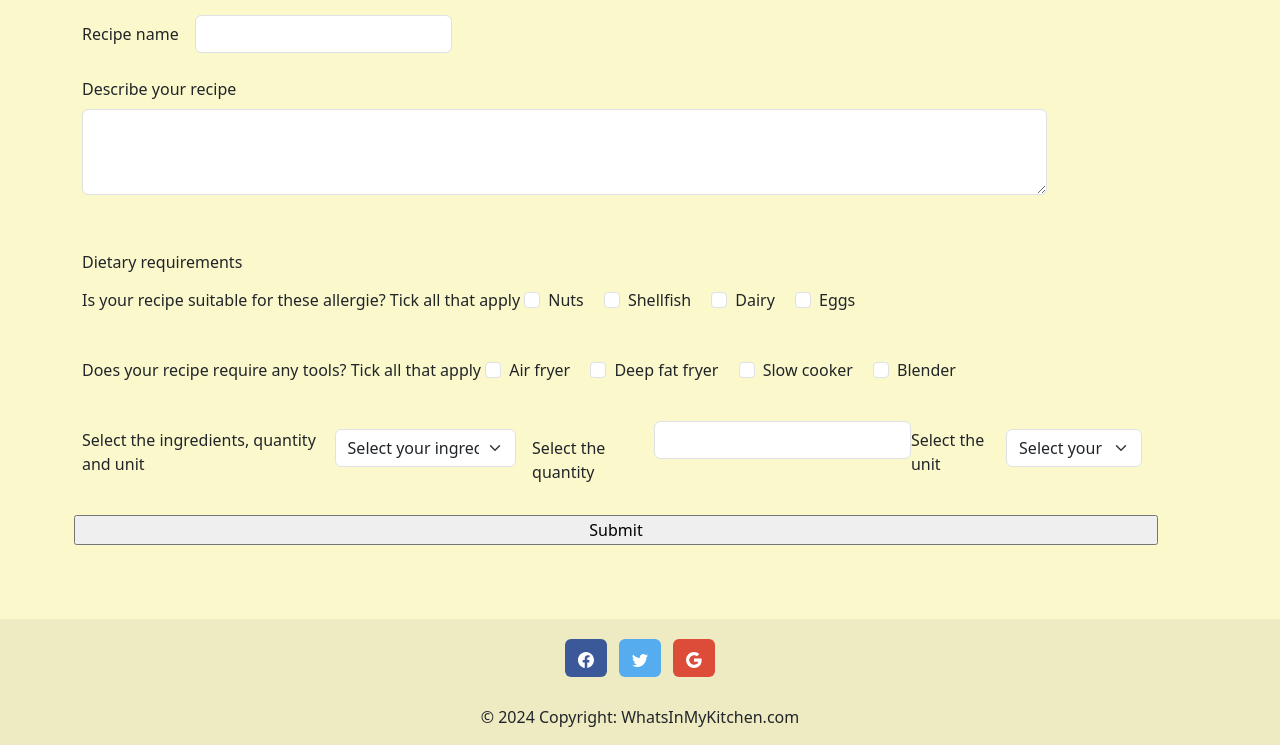
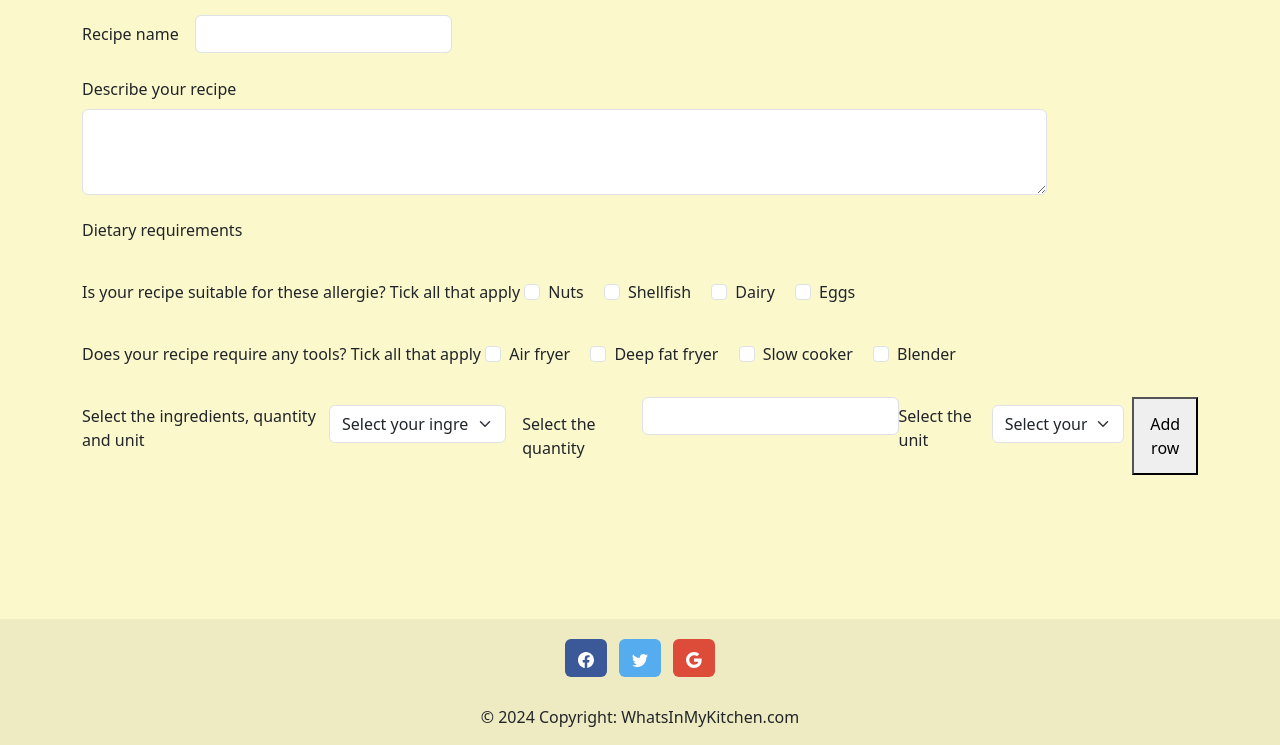
Before and after one commit to TanyaWaqanika/CookingMamas, a Flask app: template application/templates/submitRecipe.html in a window 1280 px wide. Shown: the part 161-906 px from the top of the page. Run offline with Flask 3, Linux system fonts and the light colour scheme; the template is opened without the code that fills it, so the values that code supplies are empty.

Commit message:
Working out the add row through javascript

```diff
--- /dev/null
+++ b/application/static/button.js
@@ -0,0 +1,55 @@
+//var count=1;
+//$("#btn").click(function(){
+//  event.preventDefault();
+//  $("#container").append(addNewRow(count));
+//  count++;
+//
+//});
+document.getElementById('addRowBtn').addEventListener('click', function(event) {event.preventDefault();
+    console.log("Button clicked!");
+    addNewRow();
+   });
+
+function addNewRow(){
+
+    var container = document.getElementById('containerIngredients');
+    console.log(container);
+
+    var newRow = document.createElement("div")
+        newRow.classList.add("row", "g-3", "align-items-center")
+
+    var innerDiv = document.createElement("div");
+    innerDiv.classList.add("col-auto");
+    innerDiv.innerHTML = '<div class="d-flex">'+
+                              '<label for="ingredients" class="col-form-label">Select the ingredients, quantity and unit</label>'+
+                               '<div class="p-2">'+
+                                        '<select class="form-select" aria-label="Default select example">'+
+                                                  '<option selected>Select your ingredients</option>'+
+                                                  '<option value="1">Egg</option>'+
+                                                  '<option value="2">Flour</option>'+
+                                                  '<option value="3">Butter</option>'+
+                                        '</select>'+
+                                '</div>'+
+                                '<div class="p-2">'+
+                                        '<label for="quantity" class="col-form-label">Select the quantity</label>'+
+                                '</div>'+
+                                '<div class="col-auto">'+
+                                    '<input type="number" min ="0" id="quantity" name="quantity" class="form-control" aria-describedby="quantity">'+
+                                '</div>'+
+                                  '<label for="unit" class="col-form-label">Select the unit</label>'+
+                                  '<div class="p-2">'+
+                                      '<select class="form-select" aria-label="Default select example">'+
+                                          '<option selected>Select your unit</option>'+
+                                          '<option value="1">ml</option>'+
+                                          '<option value="2">l</option>'+
+                                          '<option value="3">tbsp</option>'+
+                                    '</select>'+
+                                 '</div>'+
+                               '</div>';
+        newRow.appendChild(innerDiv);
+        container.appendChild(newRow);
+
+        console.log("New row added!");
+
+
+}
--- a/application/templates/layout.html
+++ b/application/templates/layout.html
@@ -143,5 +143,6 @@
 </footer>
 
 <script src="https://cdn.jsdelivr.net/npm/bootstrap@5.3.3/dist/js/bootstrap.bundle.min.js" integrity="sha384-YvpcrYf0tY3lHB60NNkmXc5s9fDVZLESaAA55NDzOxhy9GkcIdslK1eN7N6jIeHz" crossorigin="anonymous"></script>
+<script src="../static/button.js"></script>
 </body>
 </html>
--- a/application/templates/submitRecipe.html
+++ b/application/templates/submitRecipe.html
@@ -8,7 +8,7 @@
             <p id="central-text">We want your recipes!</p>
             <br>
 <!--            target self loads response in the same window-->
-                <form action="" target="_self" autocomplete="on" method="post">
+                <form action="" target="_self" autocomplete="on">
                     <div class= 'error-message' id="message">
                         {{message}}
                      </div>
@@ -28,18 +28,21 @@
                              <textarea class="form-control" id="recipe_description" name="recipe_description" rows="3" cols="100"></textarea>
                         </div>
                       </div>
-
+                   </div>
                     <div class="row g-3 align-items-center">
                       <div class="col-auto">
                           <label for="dietarytype" class="col-form-label">Dietary requirements</label>
 <!--                          the {brackets below} allow for iterating through the dietary types we returned through the stored proc-->
 <!--                          It creates the tick box and label for each type-->
+
                           {% for dietary in dietarytype %}
                         <div class="form-check form-check-inline">
                             <input class="form-check-input" type="checkbox" id="dietarytype" value="option1">
                             <label class="form-check-label" for="inlineCheckbox1">{{dietary}}</label>
                         </div>
                          {% endfor %}
+                          </div>
+                    </div>
                     <br>
                         <div class="row g-3 align-items-center">
                           <div class="col-auto">
@@ -61,6 +64,7 @@
                               <label class="form-check-label" for="inlineCheckbox2">Eggs</label>
                             </div>
                           </div>
+                        </div>
                     <br>
                     <div class="row g-3 align-items-center">
                           <div class="col-auto">
@@ -82,6 +86,7 @@
                               <label class="form-check-label" for="inlineCheckbox2">Blender</label>
                             </div>
                           </div>
+                    </div>
                     <br>
                         <div class="row g-3 align-items-center">
                           <div class="col-auto">
@@ -111,11 +116,13 @@
                                           <option value="3">tbsp</option>
                                     </select>
                                  </div>
-
-</div>
-                          </div>
-                            <input type="submit" value="Submit">
-
+                                <button id="addRowBtn" onclick="addNewRow()">Add row</button>
+                              </div>
+                             </div>
+                            <br>
+                             <div id="containerIngredients">
+                             </div>
+<!--                            <input type="submit" value="Submit">-->
                 </form>
             </section>
         </div>
```
